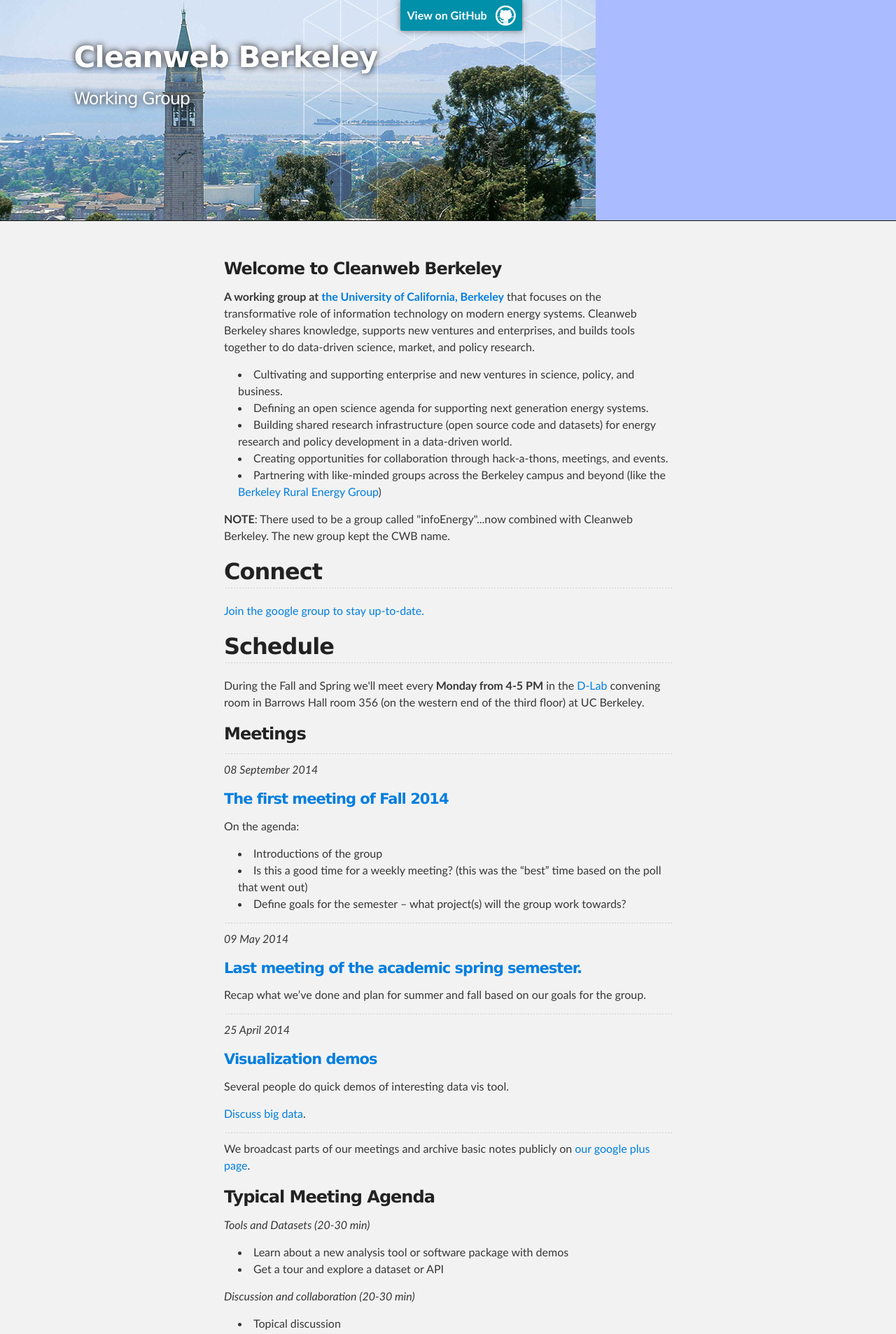
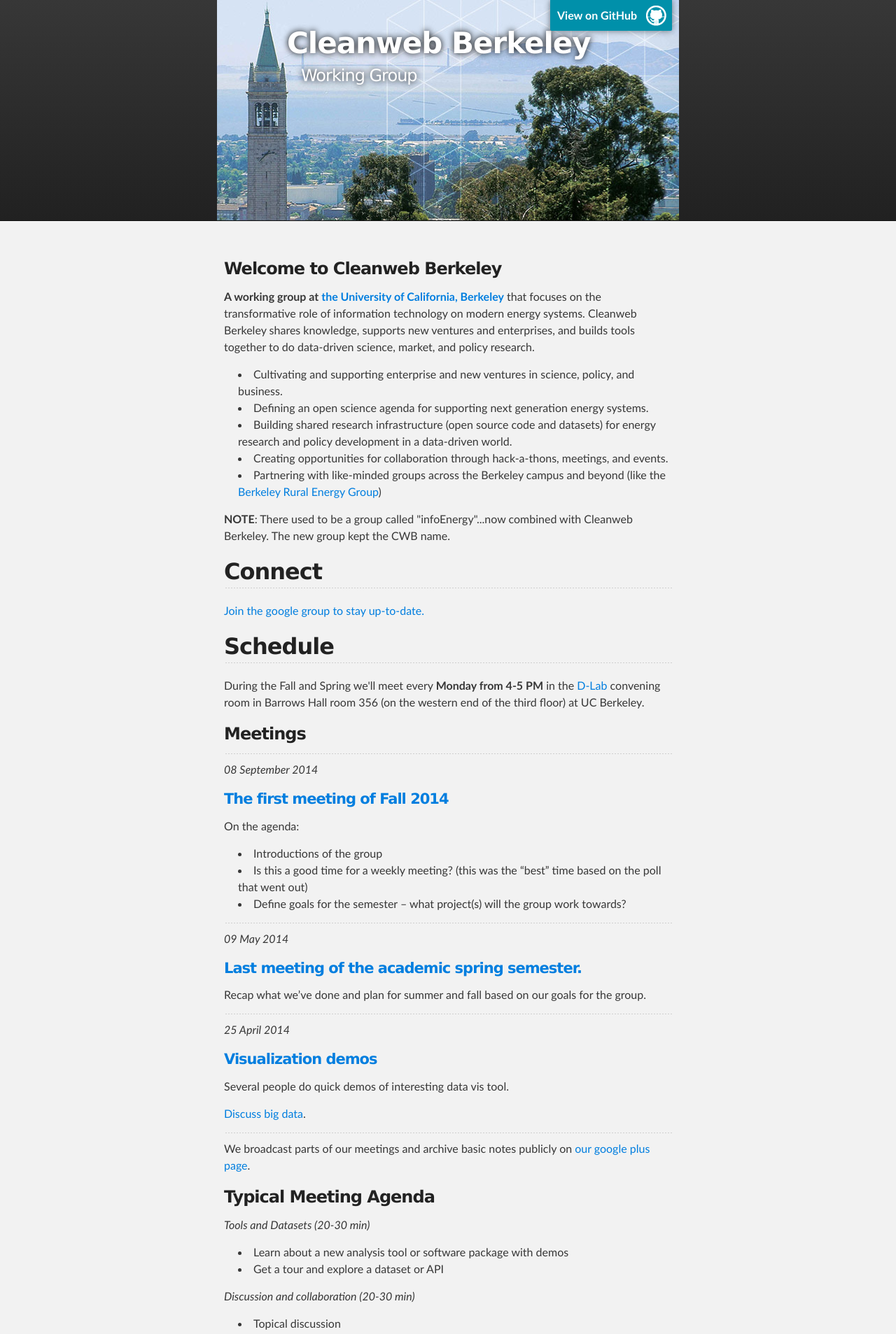
Before and after one commit to cwBerkeley/cwberkeley.github.io, a Jekyll site: the page built from index.html, in a window 1280 px wide. Shown: the top 1907 px of the page at 70% size. Built offline with Jekyll 4.4.1, drawn with Linux system fonts in a browser that asks for light colours.

Commit message:
fix centering. make stuff gray again

```diff
--- a/stylesheets/stylesheet.css
+++ b/stylesheets/stylesheet.css
@@ -285,36 +285,42 @@
 }
 
 #header_wrap {
+  //background: #abf;
   background: #212121;
   background: -moz-linear-gradient(top, #373737, #212121);
   background: -webkit-linear-gradient(top, #373737, #212121);
   background: -ms-linear-gradient(top, #373737, #212121);
   background: -o-linear-gradient(top, #373737, #212121);
   background: linear-gradient(top, #373737, #212121);
+}
+
+#header_wrap .inner {
   background-image:url('../images/banner.jpg');
   background-position:right;
   width:851px;
-  height:315px;
-}
-
-#header_wrap .inner {
-  padding: 50px 10px 30px 10px;
+  height:275px;
 }
 
 #project_title {
-  margin: 0;
+  position: absolute;
+  top:20px;
+  left: 100px;
+  margin: 10;
   color: #fff;
   font-size: 42px;
   font-weight: 700;
-  text-shadow: #111 0px 0px 10px;
+  text-shadow: #000 0px 0px 10px;
 }
 
 #project_tagline {
+  position: absolute;
+  top: 80px;
+  left: 120px;
   color: #fff;
   font-size: 24px;
   font-weight: 300;
   background: none;
-  text-shadow: #111 0px 0px 10px;
+  text-shadow: #000 0px 0px 10px;
 }
 
 #downloads {
```
